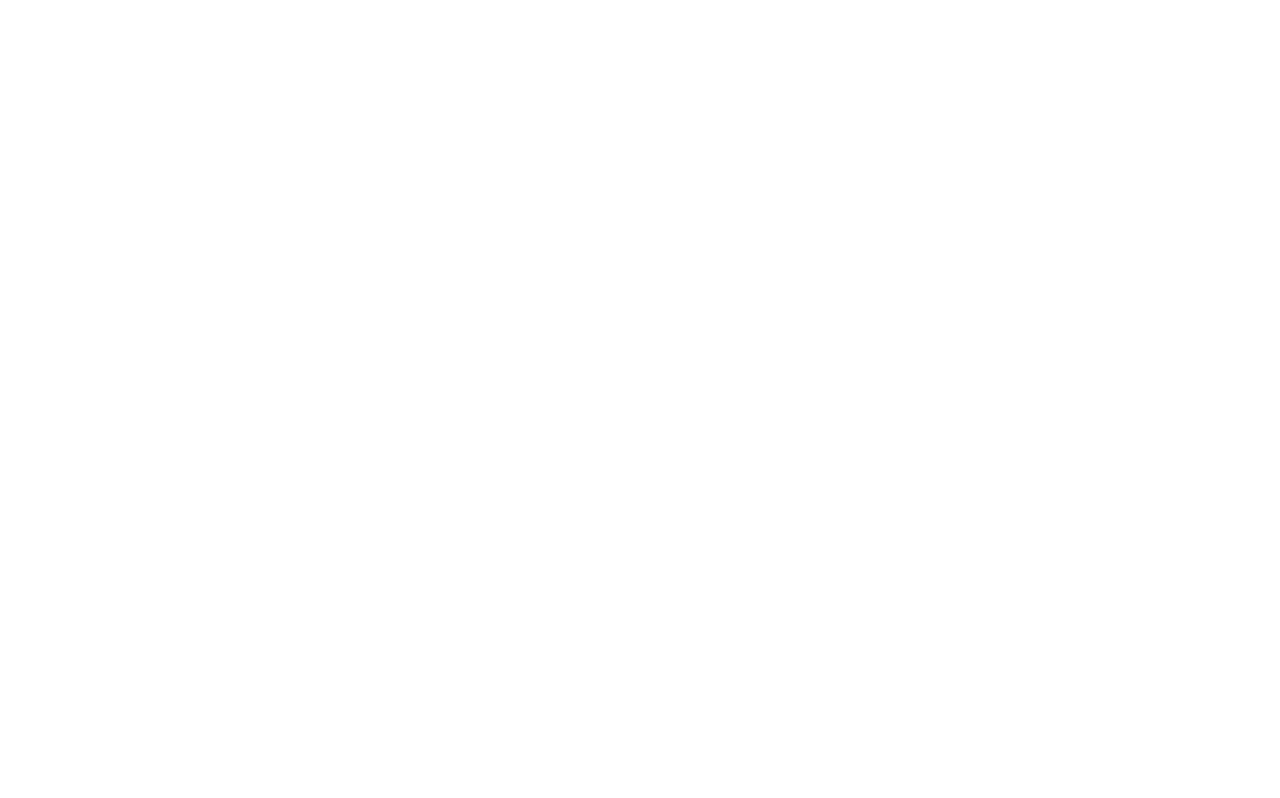
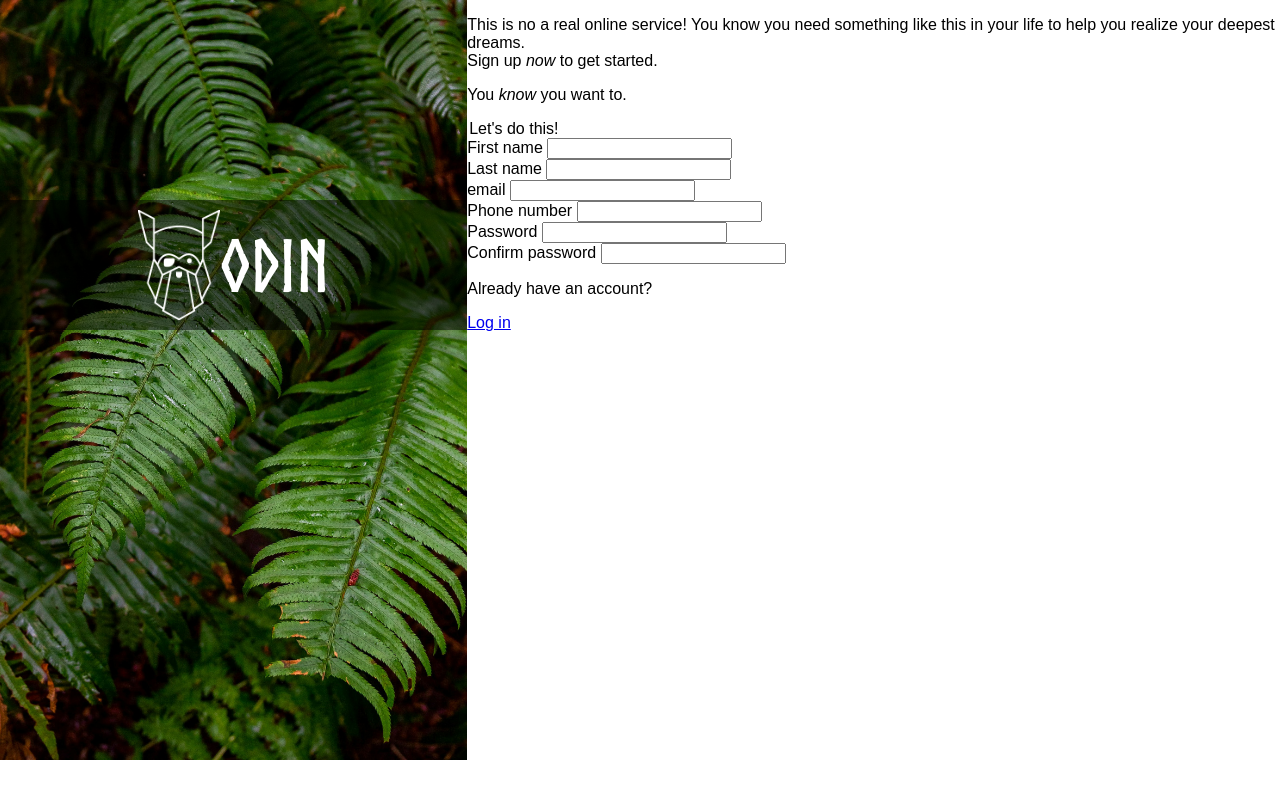
Before and after one commit to li-maksim/forms, a plain HTML site: page index.html in a window 1280 px wide. Drawn offline with Linux system fonts and the light colour scheme.

Commit message:
Added basic structure
Added basic structure, styled logo and h1.

```diff
--- a/index.html
+++ b/index.html
@@ -3,9 +3,64 @@
 <head>
     <meta charset="UTF-8">
     <meta name="viewport" content="width=device-width, initial-scale=1.0">
-    <title>Document</title>
+    <link rel="stylesheet" href="style.css">
+    <title>Forms</title>
 </head>
 <body>
+    <div class="container">
+        <div class="left">
+            <div class="logo_block">
+                <img src="img/odin-lined.png" alt="Odin Logo" class="logo">
+                <h1>ODIN</h1>
+            </div>
+        </div>
+        <div class="right">
+            <div class="text">
+                <p>This is no a real online service! You know you need something like this in your life to help you realize your deepest dreams. <br>Sign up <em>now</em> to get started.
+                </p>
+                <p>
+                    You <em>know</em> you want to.
+                </p>
+            </div>
+            <form action="#" method="post">
+                <div class="form_block">
+                    <legend>Let's do this!</legend>
+                    <div class="inputs">
+                        <div class="input_wrap">
+                            <label for="first_name">First name</label>
+                            <input type="text" id="first_name" name="first_name">
+                        </div>
 
+                        <div class="input_wrap">
+                            <label for="last_name">Last name</label>
+                            <input type="text" id="last_name" name="last_name">
+                        </div>
+
+                        <div class="input_wrap">
+                            <label for="user_email">email</label>
+                            <input type="email" id="user_email" name="user_email">
+                        </div>
+
+                        <div class="input_wrap">
+                            <label for="user_number">Phone number</label>
+                            <input type="text" id="user_number" name="user_number">
+                        </div>
+                        <div class="input_wrap">
+                            <label for="user_password">Password</label>
+                            <input type="password" id="user_password" name="user_password">
+                        </div>
+                        <div class="input_wrap">
+                            <label for="conf_password">Confirm password</label>
+                            <input type="text" id="conf_password" name="conf_password">
+                        </div>
+                    </div>
+                </div>
+            </form>
+            <div class="log_in">
+                <p>Already have an account?</p>
+                <a href="#">Log in</a>
+            </div>
+        </div>
+    </div>
 </body>
 </html>
--- a/style.css
+++ b/style.css
@@ -0,0 +1,48 @@
+@font-face {
+    font-family: 'Norse Bold';
+    src: url(fonts/Norse-Bold.otf);
+}
+
+* {
+    font-family: Arial, Helvetica, sans-serif;
+}
+
+body {
+    margin: 0;
+}
+.container {
+    display: flex;
+    margin: 0 auto;
+}
+
+.left {
+    box-sizing: border-box;
+    display: block;
+    padding-top: 200px;
+    width: 500px;
+    height: 760px;
+    background: url(img/bg.jpg) 100% center/cover no-repeat;
+}
+
+.left .logo_block {
+    display: flex;
+    width: 100%;
+    height: 130px;
+    background-color: rgba(0, 0, 0, 0.5);
+    justify-content: center;
+    align-items: center;
+}
+
+.left .logo_block .logo {
+    height: 85%;
+}
+
+.left .logo_block h1 {
+    color: #fff;
+    font-family: 'Norse Bold';
+    font-size: 4.5rem;
+}
+
+.right  {
+    display: block;
+}
```
Also changed, not shown: fonts/Norse-Bold.otf (added), img/bg.jpg (added), img/odin-lined.png (added).
